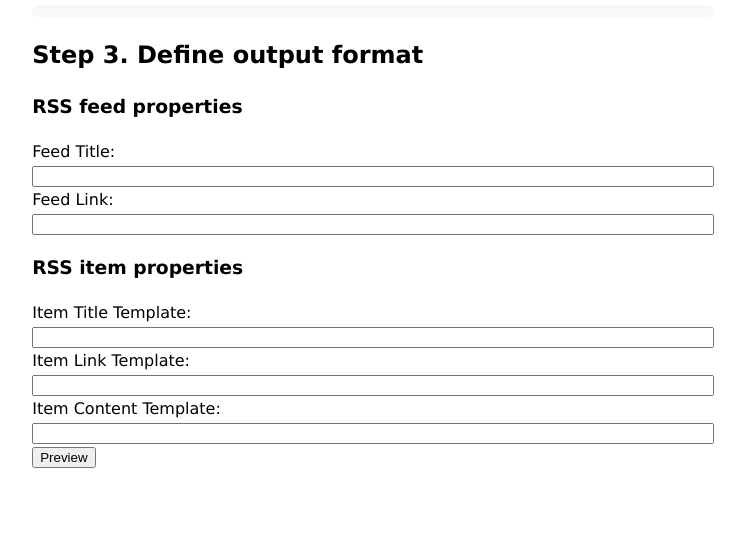
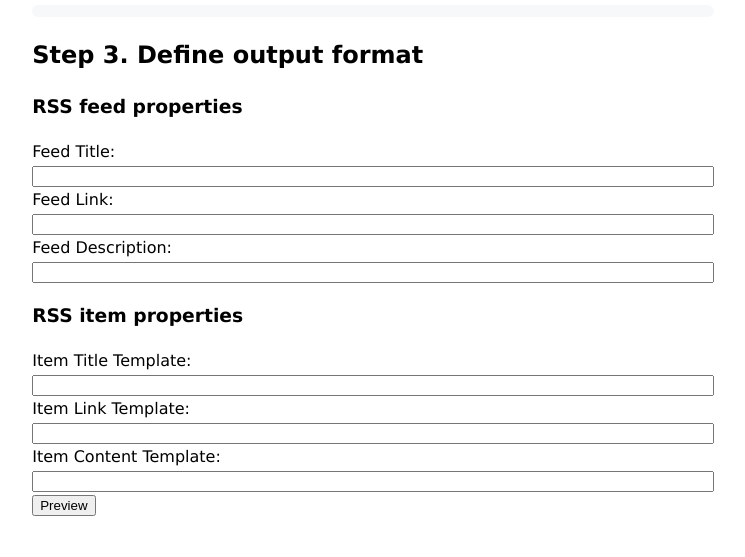
Before and after one commit to winstonrc/site-to-feed, a Flask app: template site_to_feed/templates/extract_html.html in a window 1280 px wide. Shown: the part 763-1320 px from the top of the page, without its empty margins (267-1012 px from the left). Before the commit the page ends 1231 px from the top, so only its background shows below. Run offline with Flask 3, Linux system fonts and the light colour scheme; the template is opened without the code that fills it, so the values that code supplies are empty.

Commit message:
add feed description input

```diff
--- a/site_to_feed/templates/extract_html.html
+++ b/site_to_feed/templates/extract_html.html
@@ -25,6 +25,9 @@
 
     <label for="feed-link">Feed Link:</label>
     <input type="url" id="feed-link" name="feed-link" required />
+
+    <label for="feed-description">Feed Description:</label>
+    <input type="text" id="feed-description" name="feed-description" required />
 
     <h3>RSS item properties</h3>
 
```
